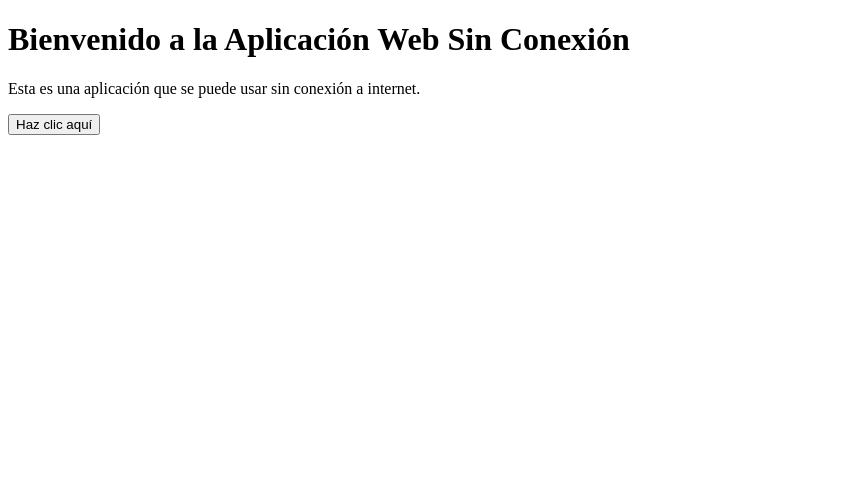
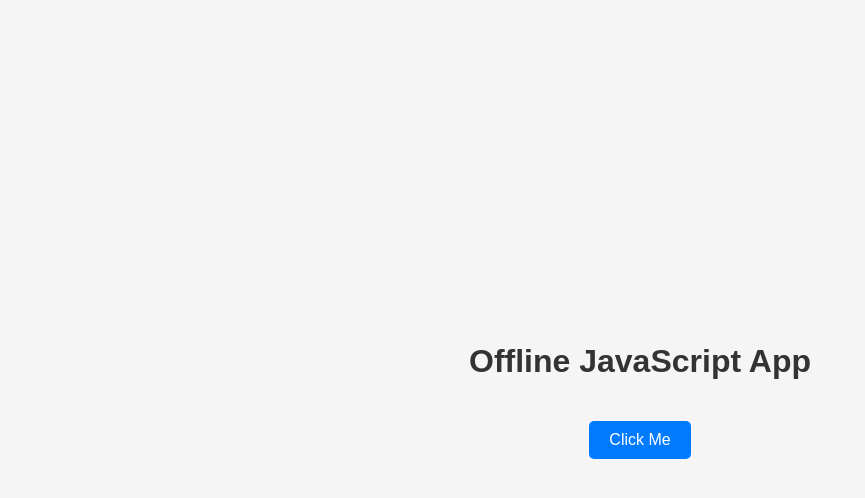
Before and after one commit to dulce-mejia29/curso-HTML5, a plain HTML site: page cap-08/index.html in a window 1280 px wide. Shown: the whole page, without its empty margins (0-865 px from the left). Drawn offline with Linux system fonts and the light colour scheme.

Commit message:
Update index.html

```diff
--- a/cap-08/index.html
+++ b/cap-08/index.html
@@ -1,26 +1,73 @@
 <!DOCTYPE html>
-<html lang="es" manifest="appcache.manifest">
+<html lang="en">
 <head>
     <meta charset="UTF-8">
-    <title>
-        Aplicación Web Sin Conexión
-    </title>
+    <meta name="viewport" content="width=device-width, initial-scale=1.0">
+    <title>Offline JS App</title>
+    <style>
+        body {
+            font-family: Arial, sans-serif;
+            margin: 0;
+            padding: 0;
+            display: flex;
+            flex-direction: column;
+            align-items: center;
+            justify-content: center;
+            height: 100vh;
+            background-color: #f5f5f5;
+        }
 
-    <link rel="stylesheet" href="styles.css"
-    >
+        h1 {
+            color: #333;
+        }
+
+        button {
+            padding: 10px 20px;
+            font-size: 16px;
+            color: white;
+            background-color: #007BFF;
+            border: none;
+            border-radius: 5px;
+            cursor: pointer;
+            margin-top: 20px;
+            transition: background-color 0.3s;
+        }
+
+        button:hover {
+            background-color: #0056b3;
+        }
+
+        .output {
+            margin-top: 20px;
+            font-size: 18px;
+            color: #555;
+        }
+    </style>
 </head>
 <body>
-    <h1>
-        Bienvenido a la Aplicación Web Sin Conexión
-    </h1>
-    <p>
-        Esta es una aplicación que se puede usar sin conexión a internet.
-    </p>
-    <button onclick="alert('¡Estás trabajando sin conexión!')">
-        Haz clic aquí
-    </button>
+    <h1>Offline JavaScript App</h1>
+    <button id="actionButton">Click Me</button>
+    <div class="output" id="output"></div>
 
-    <script src="app.js">
+    <script>
+        const button = document.getElementById('actionButton');
+        const output = document.getElementById('output');
+
+        button.addEventListener('click', () => {
+            const messages = [
+                'Hello, World!',
+                'Welcome to the Offline App!',
+                'You clicked the button!',
+                'Have a great day!',
+                'JavaScript is fun!'
+            ];
+
+            // Select a random message
+            const randomMessage = messages[Math.floor(Math.random() * messages.length)];
+
+            // Display the message
+            output.textContent = randomMessage;
+        });
     </script>
 </body>
 </html>
```
